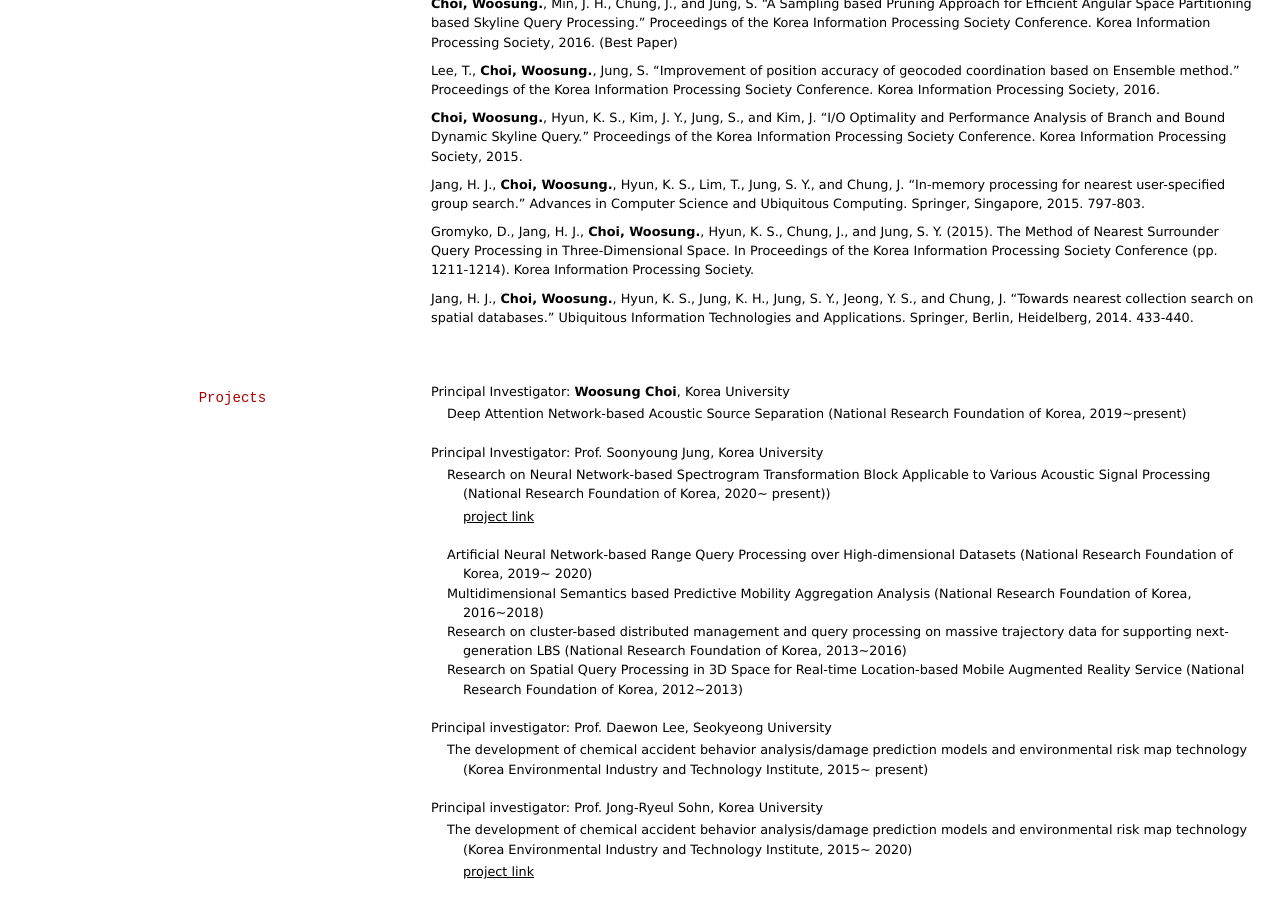
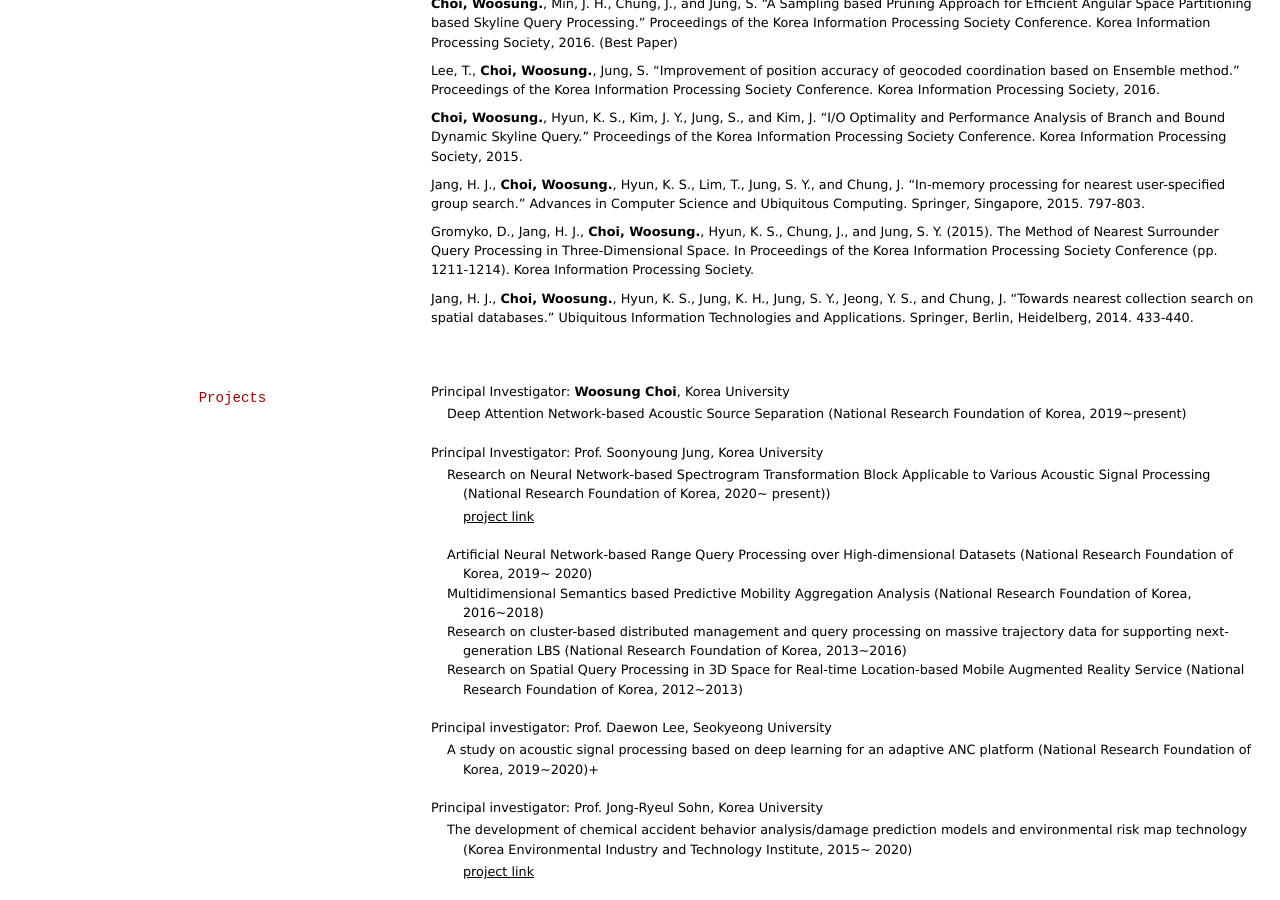
Before and after one commit to ws-choi/cv, a Jekyll site: the page built from index.md, in a window 1280 px wide and 900 px high, scrolled down 1856 px. Built offline with Jekyll 4.4.1, drawn with Linux system fonts in a browser that asks for light colours.

Commit message:
Update index.md

```diff
--- a/index.md
+++ b/index.md
@@ -132,9 +132,7 @@ Jang, H. J., **Choi, Woosung.**, Hyun, K. S., Jung, K. H., Jung, S. Y., Jeong, Y
     - Research on Spatial Query Processing in 3D Space for Real-time Location-based Mobile
     Augmented Reality Service (National Research Foundation of Korea, 2012~2013)
 - Principal investigator: Prof. Daewon Lee, Seokyeong University
-    - The development of chemical accident behavior analysis/damage prediction models and
-    environmental risk map technology (Korea Environmental Industry and Technology
-    Institute, 2015~ present)
+    - A study on acoustic signal processing based on deep learning for an adaptive ANC platform (National Research Foundation of Korea, 2019~2020)+
 - Principal investigator: Prof. Jong-Ryeul Sohn, Korea University
     - The development of chemical accident behavior analysis/damage prediction models and
 environmental risk map technology (Korea Environmental Industry and Technology
```
